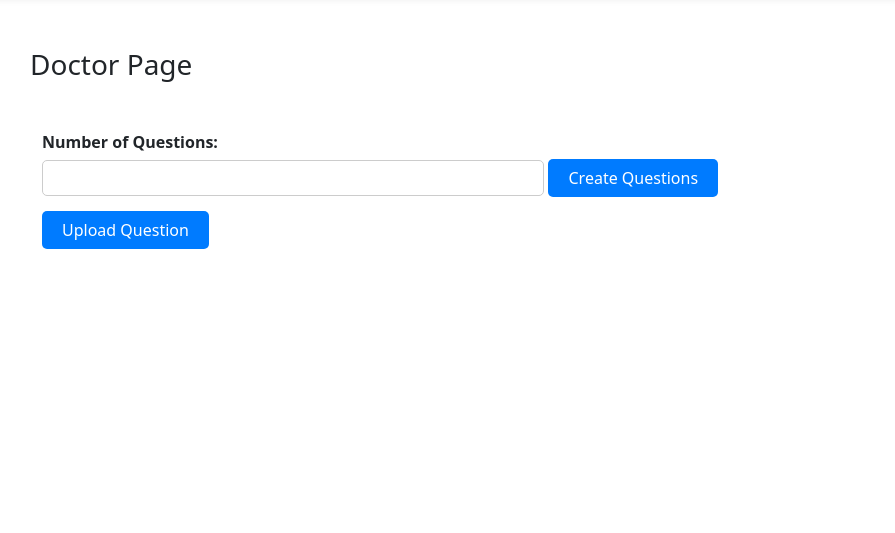
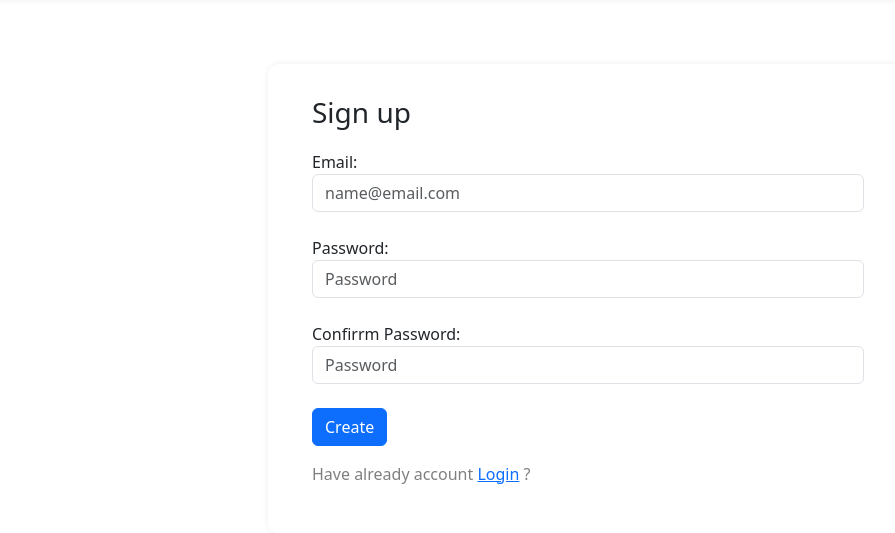
Before and after one commit to Abdullah-Elgabry/EduGauge, a Flask app: page /doctor in a window 1280 px wide. Shown: the part 72-605 px from the top of the page, without its empty margins (52-947 px from the left). Run offline with Flask 2, Linux system fonts and the light colour scheme; a user stored in the database is signed in; some libraries are stand-ins or nearby versions.

Commit message:
Update doctor.html

```diff
--- a/templates/doctor/doctor.html
+++ b/templates/doctor/doctor.html
@@ -1,64 +1,36 @@
 {% extends 'base.html' %}
 {% block link %}
-<link rel="stylesheet" href="{{ url_for('static' , filename='css/doctor.css') }}">
+<link rel="stylesheet" href="{{ url_for('static' , filename='css/signup.css') }}">
 {% endblock %}
 {% block body %}
+{% with messages=get_flashed_messages(with_categories=true) %}
+{% if messages %}
+{% for category,message in messages %}
+<div class="container pt-3">
+    <div class="alert alert-{{category}} alert-dismissible fade show" role="alert">
+        <strong>{{message}}</strong>
+        <button type="button" class="btn-close" data-bs-dismiss="alert" aria-label="Close"></button>
+    </div>
+</div>
+{% endfor %}
+{% endif %}
+{% endwith %}
 
-<div class="container">
-    <h3 class="mt-5 mb-5">Doctor Page</h3>
+<div class="signup">
     <div class="container">
-        <form method="post" action="">
-            <label for="num_examples">Number of Questions:</label>
-            <input type="number" id="num_examples" name="num_examples" min="1" required>
-            <button type="button" onclick="createTrainingInputs()">Create Questions</button>
+        <h3>Sign up</h3>
+        <form method="post">
+            <label for="username">Email:</label>
+            <input class="form-control" type="text" name="email" placeholder="name@email.com" required><br>
+            <label for="password">Password:</label>
+            <input class="form-control" type="password" name="password" placeholder="Password" required><br>
+            <label for="password">Confirrm Password:</label>
+            <input class="form-control" type="password" name="confirmPassword" placeholder="Password" required><br>
 
-            <div id="question-container"></div>
-
-            <button type="submit btn-success">Upload Question</button>
+            <input class="btn btn-primary" type="submit" value="Create">
+            <p class="mt-3 text-black-50">Have already account <a href="/doctor/login">Login</a> ?</p>
         </form>
     </div>
-
-    <script>
-        function createTrainingInputs() {
-            var numExamples = document.getElementById("num_examples").value;
-            var questionContainerDiv = document.getElementById("question-container");
-            questionContainerDiv.innerHTML = "";
-
-            for (var i = 1; i <= numExamples; i++) {
-                var exampleDiv = document.createElement("div");
-                exampleDiv.classList.add("training-example");
-
-                var inputLabel = document.createElement("label");
-                inputLabel.setAttribute("for", "train_input_" + i);
-                inputLabel.textContent = "Enter Question " + i + ": ";
-
-                var inputTextbox = document.createElement("input");
-                inputTextbox.setAttribute("type", "text");
-                inputTextbox.setAttribute("id", "train_input_" + i);
-                inputTextbox.setAttribute("name", "train_input_" + i);
-                inputTextbox.setAttribute("required", true);
-
-                var outputLabel = document.createElement("label");
-                outputLabel.setAttribute("for", "train_output_" + i);
-                outputLabel.textContent = "Enter Answer of Question " + i + ": ";
-
-                var outputTextbox = document.createElement("input");
-                outputTextbox.setAttribute("type", "text");
-                outputTextbox.setAttribute("id", "train_output_" + i);
-                outputTextbox.setAttribute("name", "train_output_" + i);
-                outputTextbox.setAttribute("required", true);
-
-                exampleDiv.appendChild(inputLabel);
-                exampleDiv.appendChild(inputTextbox);
-                exampleDiv.appendChild(outputLabel);
-                exampleDiv.appendChild(outputTextbox);
-
-
-
-                questionContainerDiv.appendChild(exampleDiv);
-            }
-        }
-    </script>
 </div>
 
 {% endblock %}
```
